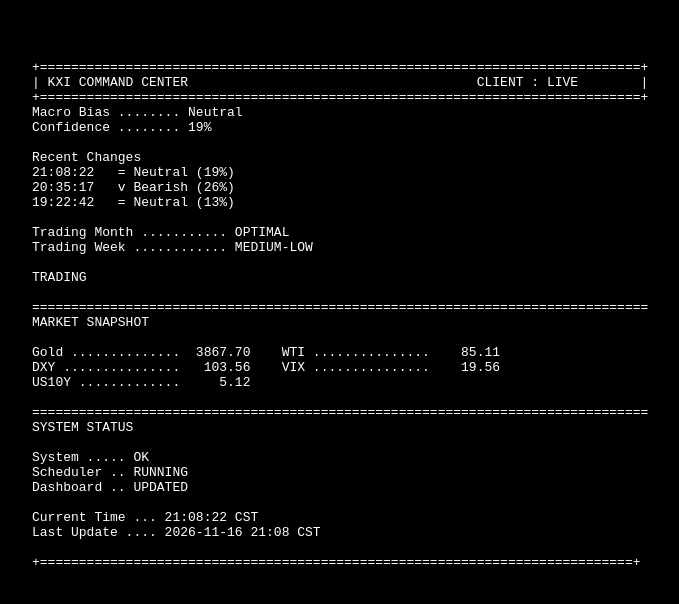
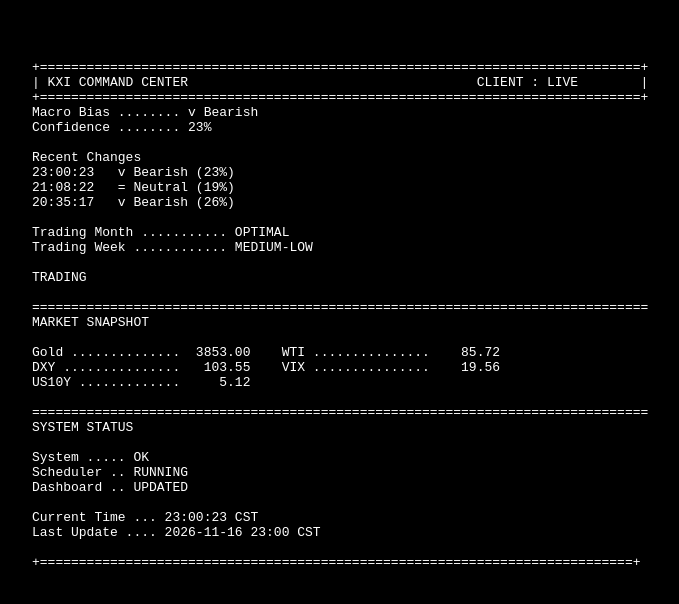
Before and after one commit to Grandmaster1313/KXI, a plain HTML site: page dashboard/index.html in a window 1280 px wide. Shown: the whole page, without its empty margins (28-707 px from the left). Drawn offline with Linux system fonts and the light colour scheme.

Commit message:
CLEON Dashboard 2026-11-16 23:00:23 CST

```diff
--- a/dashboard/index.html
+++ b/dashboard/index.html
@@ -19,13 +19,13 @@
 +=============================================================================+
 | KXI COMMAND CENTER                                     CLIENT : LIVE        |
 +=============================================================================+
-Macro Bias ........ Neutral
-Confidence ........ 19%
+Macro Bias ........ v Bearish
+Confidence ........ 23%
 
 Recent Changes
+23:00:23   v Bearish (23%)
 21:08:22   = Neutral (19%)
 20:35:17   v Bearish (26%)
-19:22:42   = Neutral (13%)
 
 Trading Month ........... OPTIMAL
 Trading Week ............ MEDIUM-LOW
@@ -35,8 +35,8 @@ TRADING
 ===============================================================================
 MARKET SNAPSHOT
 
-Gold ..............  3867.70    WTI ...............    85.11
-DXY ...............   103.56    VIX ...............    19.56
+Gold ..............  3853.00    WTI ...............    85.72
+DXY ...............   103.55    VIX ...............    19.56
 US10Y .............     5.12
 
 ===============================================================================
@@ -46,8 +46,8 @@ System ..... OK
 Scheduler .. RUNNING
 Dashboard .. UPDATED
 
-Current Time ... 21:08:22 CST
-Last Update .... 2026-11-16 21:08 CST
+Current Time ... 23:00:23 CST
+Last Update .... 2026-11-16 23:00 CST
 
 +============================================================================+
 
```
Also changed, not shown: audio_alert_status.txt, heartbeat_status.txt, macro_bias_state.txt.
